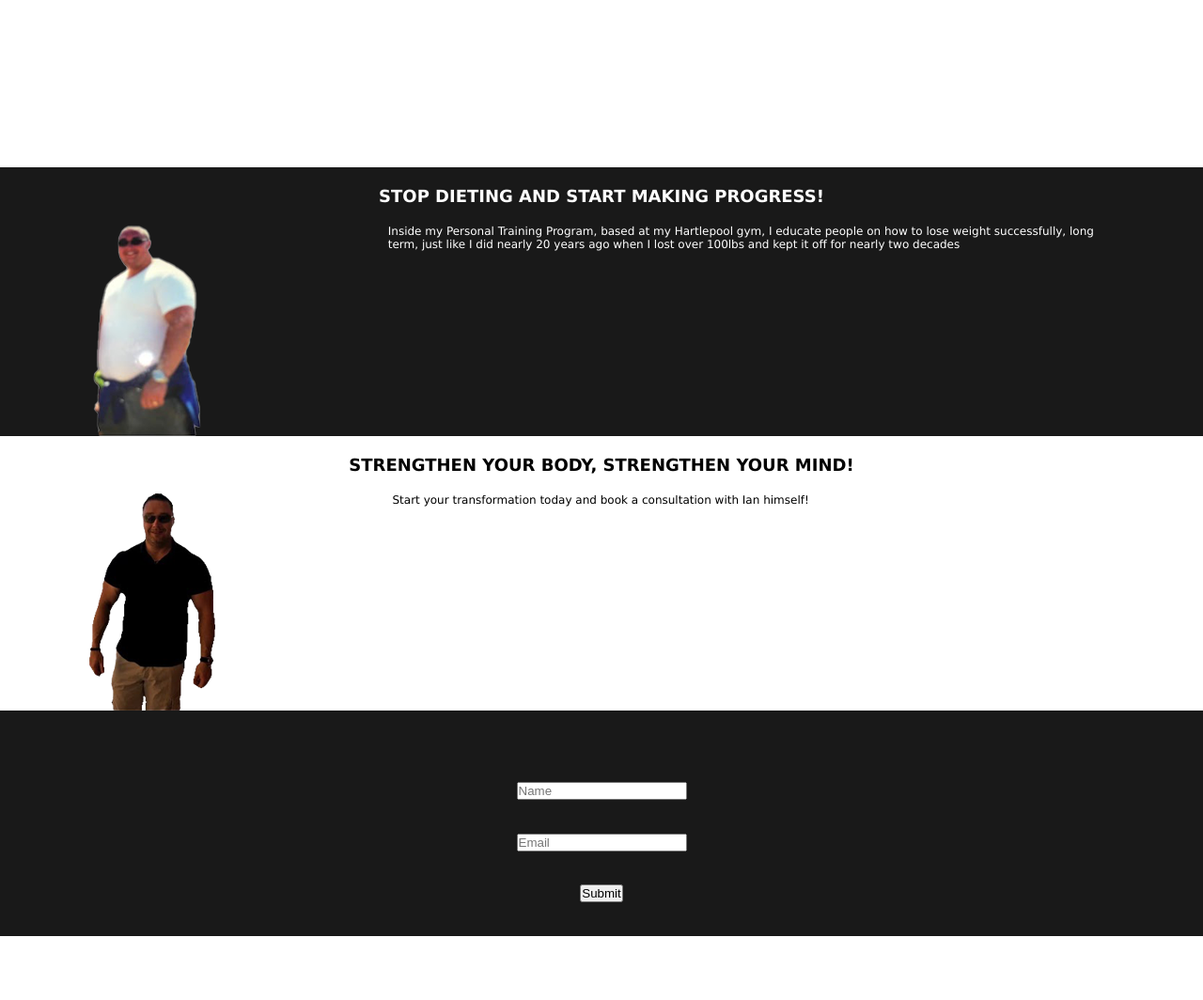
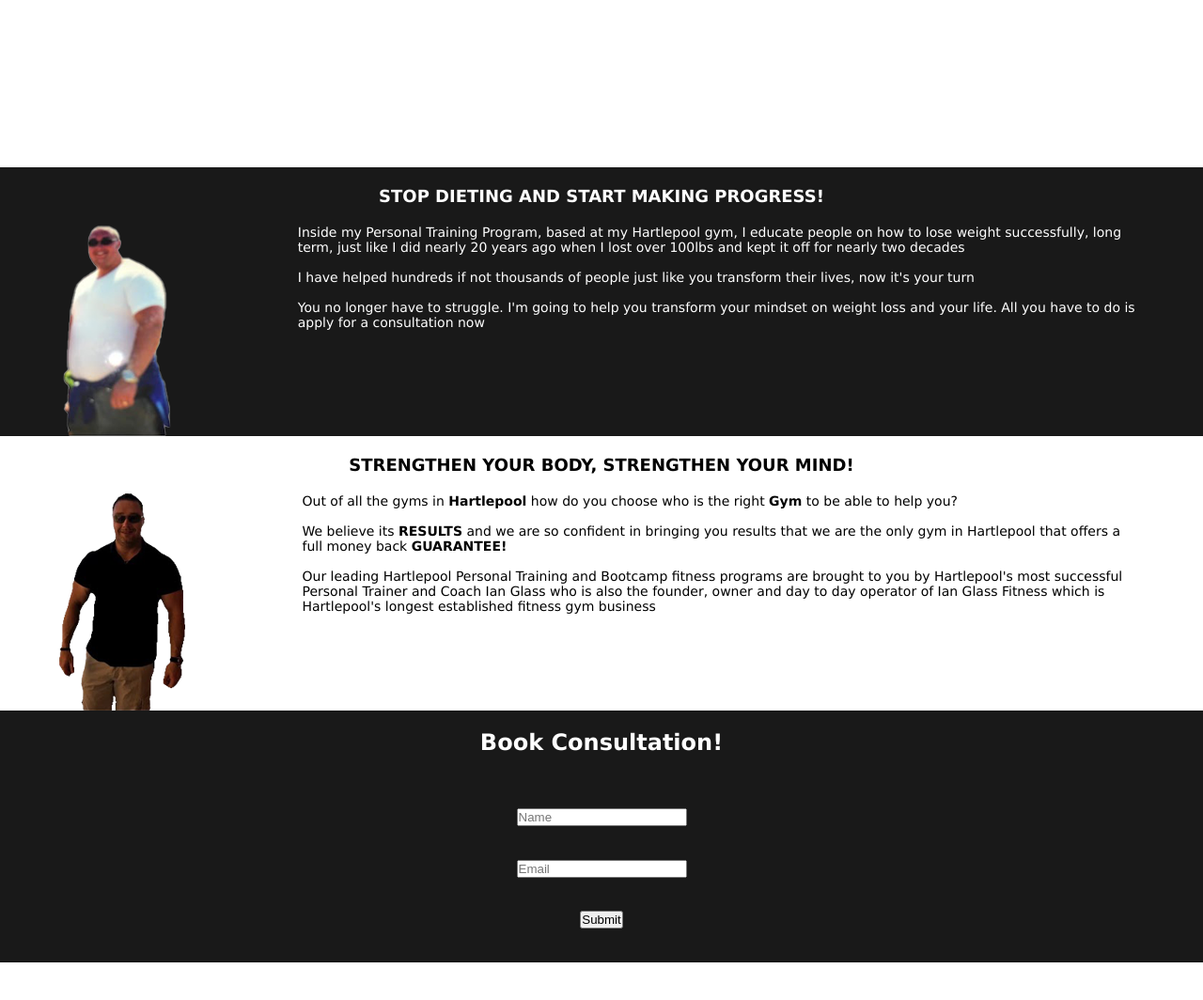
Before and after one commit to Glassy1982/ig, a Flask app: page / in a window 1280 px wide. Shown: the part 942-2006 px from the top of the page at 94% size. Run offline with Flask 2, Linux system fonts and the light colour scheme; some libraries are stand-ins or nearby versions.

Commit message:
added igBio and igChange paragraphs

```diff
--- a/static/style.css
+++ b/static/style.css
@@ -168,8 +168,8 @@
 }
 
 #igBio p, #igChange p {
-    width: 60%;
-    font-size: 12px;
+    width: 70%;
+    font-size: 14px;
 }
 
 
@@ -185,13 +185,14 @@
     justify-content: space-between;
 }
 
-
 #bookConsult {
     background: rgb(0,0,0,0.9);
     color: white;
     padding-top: 20px;
 }
-
+#bookConsult h2 {
+    text-align: center;
+}
 #bookConsult form {
     margin-top: 20px;
     height: 200px;
@@ -268,10 +269,14 @@
         font-size: 14px;
     }
    #igBio img {
-        width: 80px;
+        width: 90px;
     }
     #igChange img {
         width: 90px;
     }
+    #igBio p, #igChange p {
+    width: 70%;
+    font-size: 12px;
+}
 
 }
--- a/templates/index.html
+++ b/templates/index.html
@@ -23,11 +23,21 @@
         <h1>STOP DIETING AND START MAKING PROGRESS!</h1>
         <div class="flex">
             <img src="/static/images/igwhite.png">
-            <p>Inside my Personal Training Program, based at my
-            Hartlepool gym, I educate people on how to lose weight
-             successfully, long term, just like I did nearly 20
-             years ago when I lost over 100lbs and kept it off
-             for nearly two decades</p>
+
+             <p>
+                 Inside my Personal Training Program, based at my
+                 Hartlepool gym, I educate people on how to lose weight
+                 successfully, long term, just like I did nearly 20
+                 years ago when I lost over 100lbs and kept it off
+                 for nearly two decades
+                 <br><br>
+                 I have helped hundreds if not thousands of people just like you transform
+                 their lives, now it's your turn
+                 <br><br>
+                 You no longer have to struggle. I'm going to help you transform your mindset
+                 on weight loss and your life. All you have to do is apply for a consultation now
+             </p>
+
         </div>
 
     </div>
@@ -35,11 +45,23 @@
         <h1>STRENGTHEN YOUR BODY, STRENGTHEN YOUR MIND!</h1>
         <div class="flex">
             <img src="/static/images/igblack.png">
-            <p>Start your transformation today and book a consultation
-            with Ian himself!</p>
+            <p>
+                Out of all the gyms in <b>Hartlepool</b> how do you choose who is the right <b>Gym</b>
+                to be able to help you?
+                <br><br>
+                We believe its <b>RESULTS</b> and we are so confident in bringing you results that we are
+                the only gym in Hartlepool that offers a full money back <b>GUARANTEE!</b>
+                <br><br>
+                Our leading Hartlepool Personal Training and Bootcamp fitness programs are brought to you
+                by Hartlepool's most successful Personal Trainer and Coach Ian Glass who is also the founder,
+                owner and day to day operator of Ian Glass Fitness which is Hartlepool's longest established
+                fitness gym business
+            </p>
+
         </div>
     </div>
     <div id="bookConsult">
+        <h2>Book Consultation!</h2>
 
         <form action="{{ url_for('formSuccess') }}" method="post">
             <input type="text" id="name" name="name" placeholder="Name">
```
